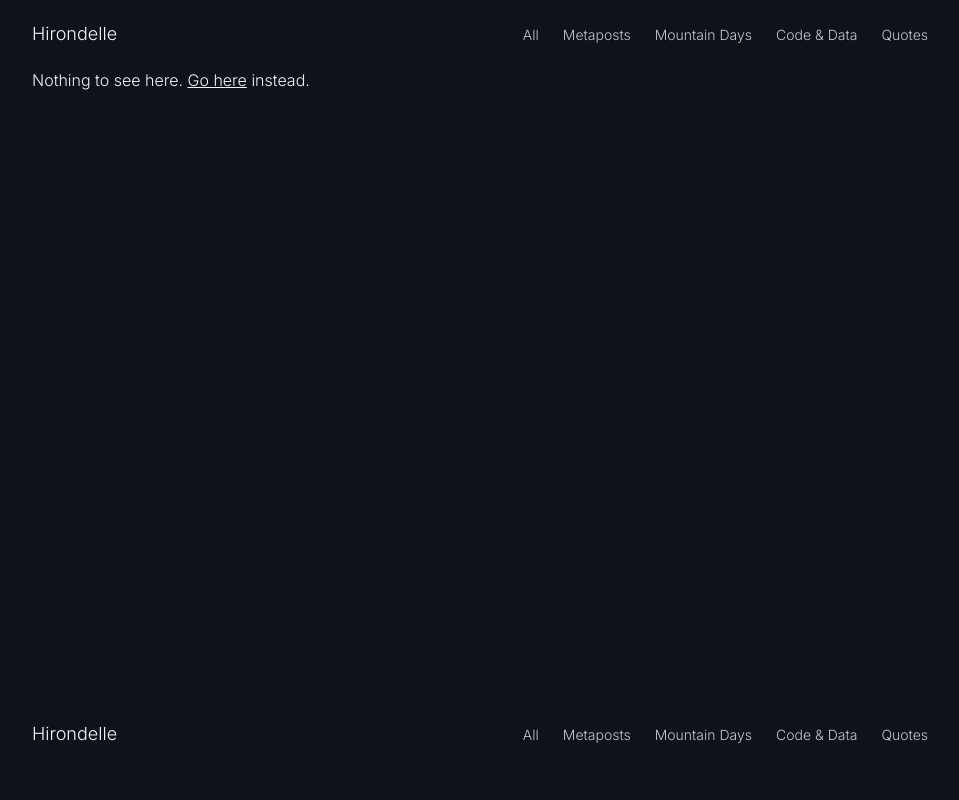
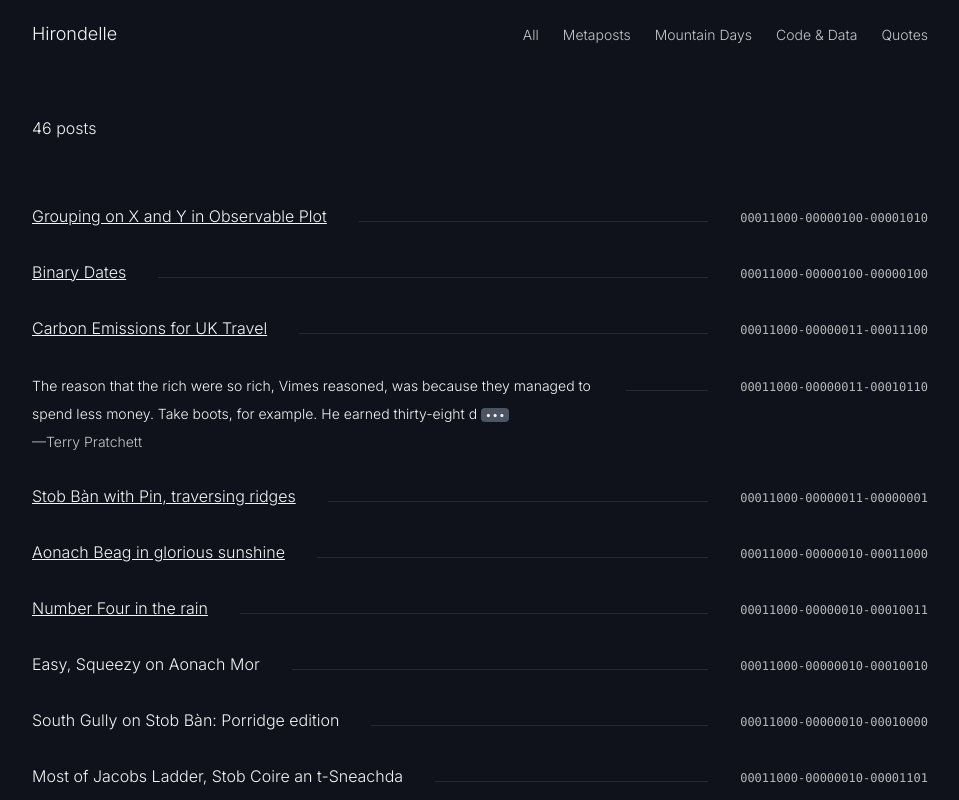
Before and after one commit to samjamead/hirondelle, a Next.js app: page /posts in a window 1280 px wide. Shown: the top 800 px of the page, without its empty margins (160-1119 px from the left). Built offline with nearby package versions, Linux system fonts and the light colour scheme.

Commit message:
Getting metadata from mdx pages

```diff
--- /dev/null
+++ b/_utils/fetchPosts.ts
@@ -0,0 +1,21 @@
+import { readdir } from 'fs/promises';
+
+export async function fetchPosts(): Promise<any[]> {
+  // Retrieve slugs from post routes
+  const slugs = (
+    await readdir('./app/(posts)', { withFileTypes: true })
+  ).filter((dirent) => dirent.isDirectory());
+
+  // Retrieve metadata from MDX files
+  const posts = await Promise.all(
+    slugs.map(async ({ name }) => {
+      const { metadata } = await import(`/app/(posts)/${name}/page.mdx`);
+      return { slug: name, ...metadata };
+    })
+  );
+
+  // Sort posts from newest to oldest
+  posts.sort((a, b) => +new Date(b.publishDate) - +new Date(a.publishDate));
+
+  return posts;
+}
--- a/app/page.tsx
+++ b/app/page.tsx
@@ -1,22 +1,17 @@
-import { dateStringToBinary } from '@/_utils/helpers';
-import posts from '@/_data/posts.json';
-import PostList from '@/_components/post-list';
-import { PostWithBinaryDate } from '@/_utils/types';
+import { fetchPosts } from '@/_utils/fetchPosts';
 
 export default async function Home() {
-  const parsedPosts = posts.map((post) => {
-    const binaryDate = dateStringToBinary(post.date);
-    return {
-      ...post,
-      binaryDate,
-    };
-  });
+  const posts = await fetchPosts();
 
   return (
     <div className='w-full'>
       <div className='max-w-6xl mx-auto pt-12 flex flex-col gap-8'>
-        {parsedPosts && (
-          <PostList posts={parsedPosts as PostWithBinaryDate[]} />
+        {posts && (
+          <ul>
+            {posts.map((post) => {
+              return <li key={post.slug}>{post.title}</li>;
+            })}
+          </ul>
         )}
       </div>
     </div>
--- a/app/posts/page.tsx
+++ b/app/posts/page.tsx
@@ -1,17 +1,24 @@
-import Link from 'next/link';
+import { dateStringToBinary } from '@/_utils/helpers';
+import posts from '@/_data/posts.json';
+import PostList from '@/_components/post-list';
+import { PostWithBinaryDate } from '@/_utils/types';
 
-export const frontmatter = {
-  name: 'Posts',
-};
+export default async function Home() {
+  const parsedPosts = posts.map((post) => {
+    const binaryDate = dateStringToBinary(post.date);
+    return {
+      ...post,
+      binaryDate,
+    };
+  });
 
-export default function Page() {
   return (
-    <p>
-      Nothing to see here.{' '}
-      <Link href='/' className='underline'>
-        Go here
-      </Link>{' '}
-      instead.
-    </p>
+    <div className='w-full'>
+      <div className='max-w-6xl mx-auto pt-12 flex flex-col gap-8'>
+        {parsedPosts && (
+          <PostList posts={parsedPosts as PostWithBinaryDate[]} />
+        )}
+      </div>
+    </div>
   );
 }
```
